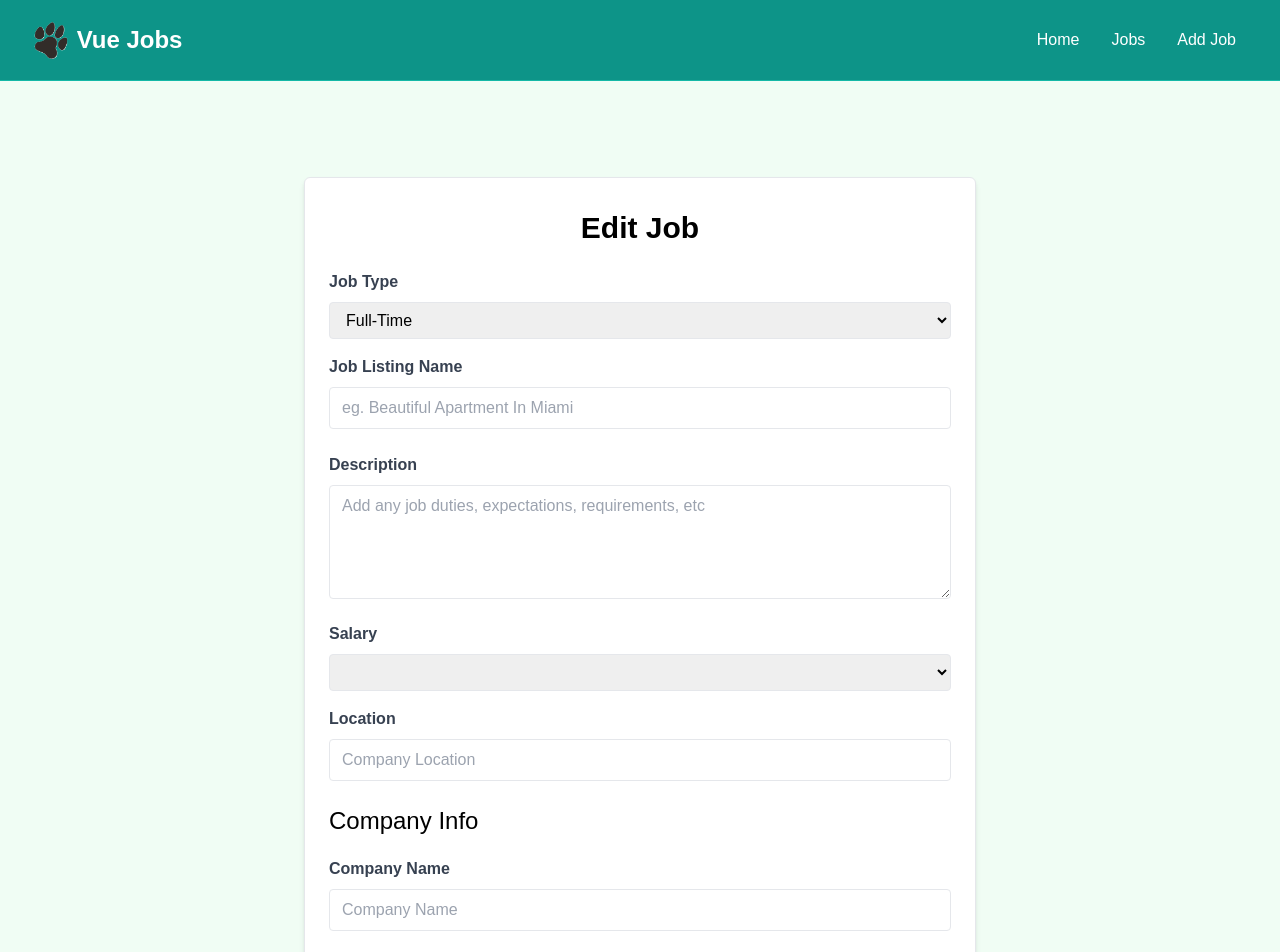
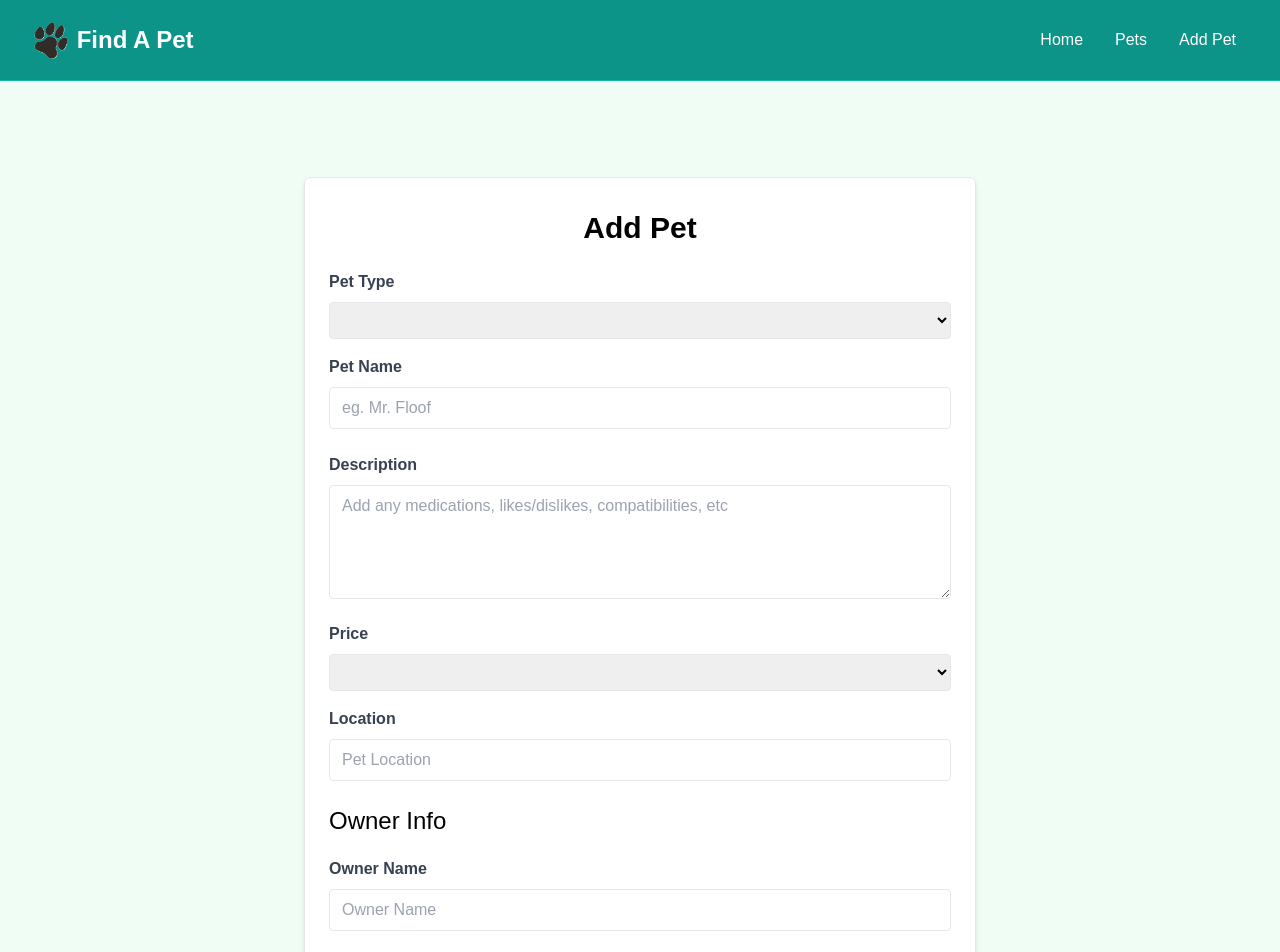
Before and after one commit to asilie/VueStarter, a Vue app: page /jobs/edit/1 in a window 1280 px wide. Shown: the top 952 px of the page. Built offline with nearby package versions, Linux system fonts and the light colour scheme; no server answers.

Commit message:
Change context to pets

```diff
--- a/src/components/BackButton.vue
+++ b/src/components/BackButton.vue
@@ -9,7 +9,7 @@ import { RouterLink } from 'vue-router';
           to="/jobs"
           class="text-teal-500 hover:text-teal-600 flex items-center"
         >
-          <i class="pi pi-arrow-circle-left mr-3"></i> Back to Job Listings
+          <i class="pi pi-arrow-circle-left mr-3"></i> Back to Pet Listings
         </RouterLink>
       </div>
     </section>
--- a/src/components/HomeCards.vue
+++ b/src/components/HomeCards.vue
@@ -10,25 +10,25 @@ import { RouterLink } from 'vue-router';
           <Card>
             <h2 class="text-2xl font-bold">For Developers</h2>
             <p class="mt-2 mb-4">
-              Browse our Vue jobs and start your career today
+              Browse our pets and find your fur-baby today
             </p>
             <RouterLink
               to="/jobs"
               class="inline-block bg-black text-white rounded-lg px-4 py-2 hover:bg-gray-700"
             >
-              Browse Jobs
+              Browse Pets
             </RouterLink>
         </Card>
           <Card bgColor = "bg-teal-100">
             <h2 class="text-2xl font-bold">For Employers</h2>
             <p class="mt-2 mb-4">
-              List your job to find the perfect developer for the role
+              List your pet to find the perfect pet-parent
             </p>
             <RouterLink
               to="/jobs/add"
               class="inline-block bg-teal-500 text-white rounded-lg px-4 py-2 hover:bg-teal-600"
             >
-              Add Job
+              Add Pet
             </RouterLink>
           </Card>
         </div>
--- a/src/components/JobListings.vue
+++ b/src/components/JobListings.vue
@@ -34,7 +34,7 @@ onMounted(async() => {
     <section class="bg-teal-50 px-4 py-10">
       <div class="container-xl lg:container m-auto">
         <h2 class="text-3xl font-bold text-teal-500 mb-6 text-center">
-          Browse Jobs
+          Browse Pets
         </h2>
         <!-- Show loading spinner -->
          <div v-if = "state.isLoading" class = "text-center text-gray-500 py-6">
@@ -53,7 +53,7 @@ onMounted(async() => {
       <RouterLink
         to="/jobs"
         class="block bg-black text-white text-center py-4 px-6 rounded-xl hover:bg-gray-700"
-        >View All Jobs</RouterLink
+        >View All Pets</RouterLink
       >
     </section>
 
--- a/src/components/Navbar.vue
+++ b/src/components/Navbar.vue
@@ -18,9 +18,9 @@ const isActiveLink = (routePath) => {
           >
             <!-- Logo -->
             <RouterLink class="flex flex-shrink-0 items-center mr-4" to="/">
-              <img class="h-10 w-auto" :src="logo" alt="Vue Jobs" />
+              <img class="h-10 w-auto" :src="logo" alt="Find A Pet" />
               <span class="hidden md:block text-white text-2xl font-bold ml-2"
-                >Vue Jobs</span
+                >Find A Pet</span
               >
             </RouterLink>
             <div class="md:ml-auto">
@@ -33,12 +33,12 @@ const isActiveLink = (routePath) => {
                 <RouterLink
                   to="/jobs"
                   :class="[isActiveLink('/jobs') ? 'bg-teal-900': 'hover:bg-gray-900 hover:text-white', 'text-white', 'rounded-md', 'px-3', 'py-2']"
-                  >Jobs</RouterLink
+                  >Pets</RouterLink
                 >
                 <RouterLink
                   to="/jobs/add"
                   :class="[isActiveLink('/jobs/add') ? 'bg-teal-900': 'hover:bg-gray-900 hover:text-white', 'text-white', 'rounded-md', 'px-3', 'py-2']"
-                  >Add Job</RouterLink
+                  >Add Pet</RouterLink
                 >
               </div>
             </div>
--- a/src/views/AddJobView.vue
+++ b/src/views/AddJobView.vue
@@ -5,7 +5,7 @@ import router from '@/router';
 import {useToast} from 'vue-toastification'
 
 const form = reactive({
-    type: 'Full-Time',
+    type: 'Cat',
     title: '',
     description: '',
     salary: '',
@@ -36,11 +36,11 @@ const handleSubmit = async() => {
     }
     try {
     const response = await axios.post(`/api/jobs`, newJob);
-    toast.success('Job Added Successfully')
+    toast.success('Pet Added Successfully')
     router.push(`/jobs/${response.data.id}`)
   } catch (error) {
-    console.error('Error posting job', error);
-    toast.error('Job Was Not Added')
+    console.error('Error posting pet', error);
+    toast.error('Pet Was Not Added')
   }
 }
 
@@ -53,11 +53,11 @@ const handleSubmit = async() => {
           class="bg-white px-6 py-8 mb-4 shadow-md rounded-md border m-4 md:m-0"
         >
           <form @submit.prevent = "handleSubmit">
-            <h2 class="text-3xl text-center font-semibold mb-6">Add Job</h2>
+            <h2 class="text-3xl text-center font-semibold mb-6">Add Pet</h2>
 
             <div class="mb-4">
               <label for="type" class="block text-gray-700 font-bold mb-2"
-                >Job Type</label
+                >Pet Type</label
               >
               <select v-model = "form.type"
                 id="type"
@@ -65,23 +65,23 @@ const handleSubmit = async() => {
                 class="border rounded w-full py-2 px-3"
                 required
               >
-                <option value="Full-Time">Full-Time</option>
-                <option value="Part-Time">Part-Time</option>
-                <option value="Remote">Remote</option>
-                <option value="Internship">Internship</option>
+                <option value="Cat">Cat</option>
+                <option value="Dog">Dog</option>
+                <option value="Fish">Fish</option>
+                <option value="Other">Other</option>
               </select>
             </div>
 
             <div class="mb-4">
               <label class="block text-gray-700 font-bold mb-2"
-                >Job Listing Name</label
+                >Pet Name</label
               >
               <input v-model = "form.title"
                 type="text"
                 id="name"
                 name="name"
                 class="border rounded w-full py-2 px-3 mb-2"
-                placeholder="eg. Beautiful Apartment In Miami"
+                placeholder="eg. Mr. Floof"
                 required
               />
             </div>
@@ -96,13 +96,13 @@ const handleSubmit = async() => {
                 name="description"
                 class="border rounded w-full py-2 px-3"
                 rows="4"
-                placeholder="Add any job duties, expectations, requirements, etc"
+                placeholder="Add any medications, likes/dislikes, compatibilities, etc"
               ></textarea>
             </div>
 
             <div class="mb-4">
               <label for="type" class="block text-gray-700 font-bold mb-2"
-                >Salary</label
+                >Price</label
               >
               <select v-model = "form.salary"
                 id="salary"
@@ -133,23 +133,23 @@ const handleSubmit = async() => {
                 id="location"
                 name="location"
                 class="border rounded w-full py-2 px-3 mb-2"
-                placeholder="Company Location"
+                placeholder="Pet Location"
                 required
               />
             </div>
 
-            <h3 class="text-2xl mb-5">Company Info</h3>
+            <h3 class="text-2xl mb-5">Owner Info</h3>
 
             <div class="mb-4">
               <label for="company" class="block text-gray-700 font-bold mb-2"
-                >Company Name</label
+                >Owner Name</label
               >
               <input v-model = "form.company.name"
                 type="text"
                 id="company"
                 name="company"
                 class="border rounded w-full py-2 px-3"
-                placeholder="Company Name"
+                placeholder="Owner Name"
               />
             </div>
 
@@ -157,14 +157,14 @@ const handleSubmit = async() => {
               <label
                 for="company_description"
                 class="block text-gray-700 font-bold mb-2"
-                >Company Description</label
+                >Owner Description</label
               >
               <textarea v-model = "form.company.description"
                 id="company_description"
                 name="company_description"
                 class="border rounded w-full py-2 px-3"
                 rows="4"
-                placeholder="What does your company do?"
+                placeholder="Why are you selling this pet?"
               ></textarea>
             </div>
 
@@ -203,7 +203,7 @@ const handleSubmit = async() => {
                 class="bg-teal-500 hover:bg-teal-600 text-white font-bold py-2 px-4 rounded-full w-full focus:outline-none focus:shadow-outline"
                 type="submit"
               >
-                Add Job
+                Add Pet
               </button>
             </div>
           </form>
--- a/src/views/EditJobView.vue
+++ b/src/views/EditJobView.vue
@@ -46,11 +46,11 @@ const handleSubmit = async() => {
     }
     try {
     const response = await axios.put(`/api/jobs/${jobId}`, updatedJob);
-    toast.success('Job Updated Successfully')
+    toast.success('Pet Updated Successfully')
     router.push(`/jobs/${response.data.id}`)
   } catch (error) {
-    console.error('Error putting job', error);
-    toast.error('Job Was Not Updated')
+    console.error('Error putting pet', error);
+    toast.error('Pet Was Not Updated')
   }
 }
 
@@ -69,7 +69,7 @@ onMounted(async() => {
         form.company.contactEmail = state.job.company.contactEmail;
         form.company.contactPhone = state.job.company.contactPhone;
     } catch (error) {
-        console.error('Error fetching job', error);
+        console.error('Error fetching pet', error);
     } finally {
         state.isLoading = false;
     }
@@ -78,17 +78,17 @@ onMounted(async() => {
 </script>
 
 <template>
-    <section class="bg-green-50">
+   <section class="bg-green-50">
       <div class="container m-auto max-w-2xl py-24">
         <div
           class="bg-white px-6 py-8 mb-4 shadow-md rounded-md border m-4 md:m-0"
         >
           <form @submit.prevent = "handleSubmit">
-            <h2 class="text-3xl text-center font-semibold mb-6">Edit Job</h2>
+            <h2 class="text-3xl text-center font-semibold mb-6">Add Pet</h2>
 
             <div class="mb-4">
               <label for="type" class="block text-gray-700 font-bold mb-2"
-                >Job Type</label
+                >Pet Type</label
               >
               <select v-model = "form.type"
                 id="type"
@@ -96,23 +96,23 @@ onMounted(async() => {
                 class="border rounded w-full py-2 px-3"
                 required
               >
-                <option value="Full-Time">Full-Time</option>
-                <option value="Part-Time">Part-Time</option>
-                <option value="Remote">Remote</option>
-                <option value="Internship">Internship</option>
+                <option value="Cat">Cat</option>
+                <option value="Dog">Dog</option>
+                <option value="Fish">Fish</option>
+                <option value="Other">Other</option>
               </select>
             </div>
 
             <div class="mb-4">
               <label class="block text-gray-700 font-bold mb-2"
-                >Job Listing Name</label
+                >Pet Name</label
               >
               <input v-model = "form.title"
                 type="text"
                 id="name"
                 name="name"
                 class="border rounded w-full py-2 px-3 mb-2"
-                placeholder="eg. Beautiful Apartment In Miami"
+                placeholder="eg. Mr. Floof"
                 required
               />
             </div>
@@ -127,13 +127,13 @@ onMounted(async() => {
                 name="description"
                 class="border rounded w-full py-2 px-3"
                 rows="4"
-                placeholder="Add any job duties, expectations, requirements, etc"
+                placeholder="Add any medications, likes/dislikes, compatibilities, etc"
               ></textarea>
             </div>
 
             <div class="mb-4">
               <label for="type" class="block text-gray-700 font-bold mb-2"
-                >Salary</label
+                >Price</label
               >
               <select v-model = "form.salary"
                 id="salary"
@@ -164,23 +164,23 @@ onMounted(async() => {
                 id="location"
                 name="location"
                 class="border rounded w-full py-2 px-3 mb-2"
-                placeholder="Company Location"
+                placeholder="Pet Location"
                 required
               />
             </div>
 
-            <h3 class="text-2xl mb-5">Company Info</h3>
+            <h3 class="text-2xl mb-5">Owner Info</h3>
 
             <div class="mb-4">
               <label for="company" class="block text-gray-700 font-bold mb-2"
-                >Company Name</label
+                >Owner Name</label
               >
               <input v-model = "form.company.name"
                 type="text"
                 id="company"
                 name="company"
                 class="border rounded w-full py-2 px-3"
-                placeholder="Company Name"
+                placeholder="Owner Name"
               />
             </div>
 
@@ -188,14 +188,14 @@ onMounted(async() => {
               <label
                 for="company_description"
                 class="block text-gray-700 font-bold mb-2"
-                >Company Description</label
+                >Owner Description</label
               >
               <textarea v-model = "form.company.description"
                 id="company_description"
                 name="company_description"
                 class="border rounded w-full py-2 px-3"
                 rows="4"
-                placeholder="What does your company do?"
+                placeholder="Why are you selling this pet?"
               ></textarea>
             </div>
 
@@ -234,7 +234,7 @@ onMounted(async() => {
                 class="bg-teal-500 hover:bg-teal-600 text-white font-bold py-2 px-4 rounded-full w-full focus:outline-none focus:shadow-outline"
                 type="submit"
               >
-                Update Job
+                Add Pet
               </button>
             </div>
           </form>
--- a/src/views/HomeView.vue
+++ b/src/views/HomeView.vue
@@ -5,7 +5,7 @@ import JobListings from '@/components/JobListings.vue'
 </script>
 
 <template>
-    <Hero />
+    <Hero title = "Become a Pet Owner" subtitle = "Find the pet that fits your needs"/>
     <HomeCards />
     <JobListings :limit = "3" :showButton = "true"/>
 </template>
--- a/src/views/JobView.vue
+++ b/src/views/JobView.vue
@@ -20,15 +20,15 @@ const state = reactive({
 
 const deleteJob = async() => {
   try{
-    const confirm = window.confirm('Are you sure you want to delete this job?');
+    const confirm = window.confirm('Are you sure you want to delete this pet?');
     if (confirm) {
       const response = await axios.delete(`/api/jobs/${jobId}`);
-    toast.success('Job Deleted Successfully')
+    toast.success('Pet Deleted Successfully')
     router.push('/jobs')
     }
   } catch (error) {
-    console.error('Error fetching job', error);
-    toast.error('Job Was Not Deleted')
+    console.error('Error fetching pet', error);
+    toast.error('Pet Was Not Deleted')
   }
 }
 
@@ -37,7 +37,7 @@ onMounted(async() => {
     const response = await axios.get(`/api/jobs/${jobId}`);
     state.job = response.data;
   } catch (error) {
-    console.error('Error fetching job', error);
+    console.error('Error fetching pet', error);
   } finally {
     state.isLoading = false;
   }
@@ -114,12 +114,12 @@ onMounted(async() => {
               <RouterLink
                 :to="`/jobs/edit/${state.job.id}`"
                 class="bg-teal-500 hover:bg-teal-600 text-white text-center font-bold py-2 px-4 rounded-full w-full focus:outline-none focus:shadow-outline mt-4 block"
-                >Edit Job</RouterLink
+                >Edit Pet</RouterLink
               >
               <button @click = "deleteJob"
                 class="bg-red-500 hover:bg-red-600 text-white font-bold py-2 px-4 rounded-full w-full focus:outline-none focus:shadow-outline mt-4 block"
               >
-                Delete Job
+                Delete Pet
               </button>
             </div>
           </aside>
```
